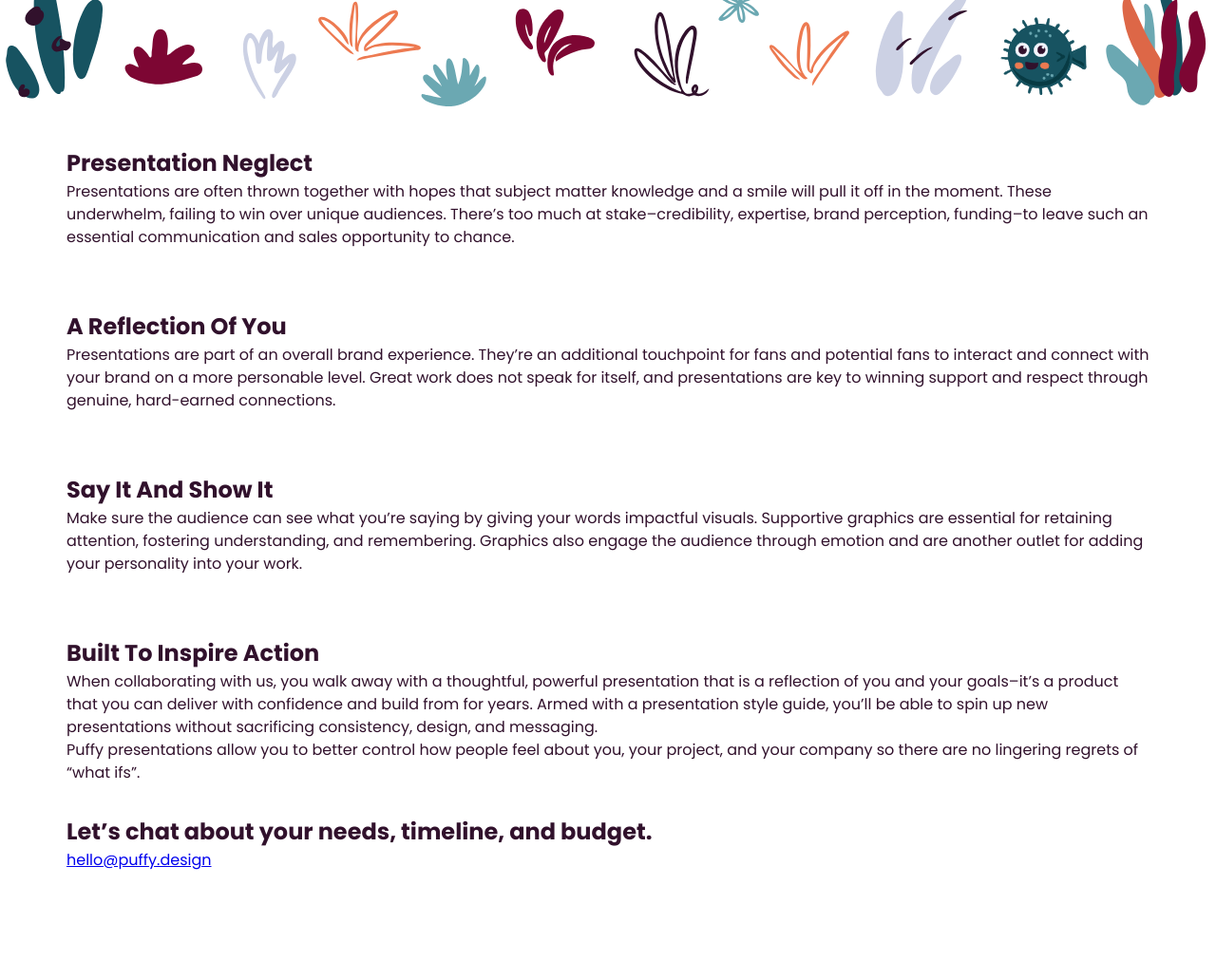
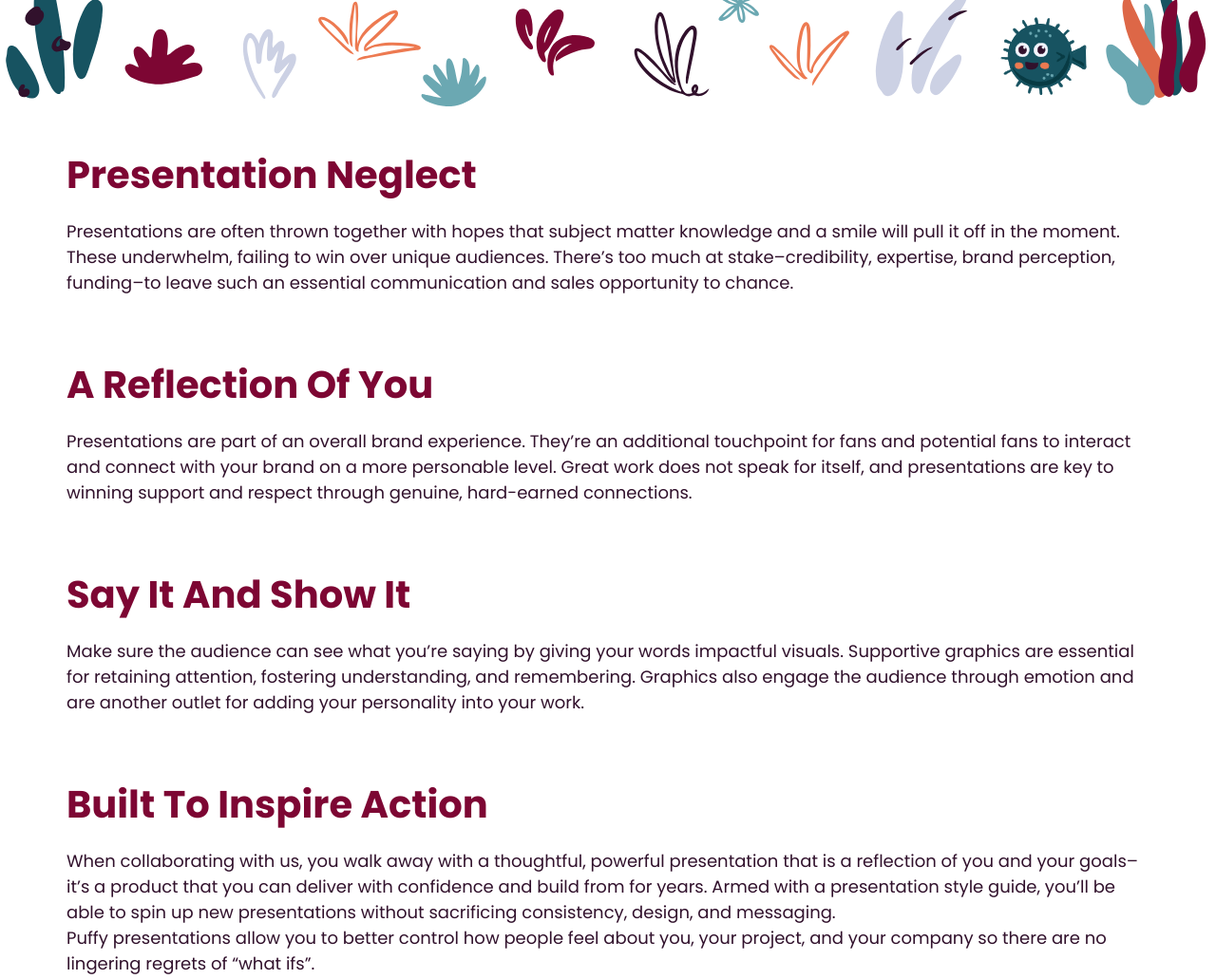
Before and after one commit to yupgup/puffy.design, a website built with Parcel: page index.html in a window 1280 px wide. Shown: the part 600-1631 px from the top of the page at 95% size. Before the commit the page ends 1518 px from the top, so only its background shows below. Built offline with nearby package versions, Linux system fonts and the light colour scheme.

Commit message:
Design iteration. Adds images

```diff
--- a/index.html
+++ b/index.html
@@ -2,7 +2,7 @@
 <html lang="en">
 <head>
   <meta charset="utf-8"/>
-  <title>My First Parcel App</title>
+  <title>Puffy Presentation Design</title>
 
   <link rel="preconnect" href="https://fonts.googleapis.com">
   <link rel="preconnect" href="https://fonts.gstatic.com" crossorigin>
@@ -28,7 +28,7 @@
     </div>
   </div>
 
-  <div class="block">
+  <div class="block sample-block sample-first">
     <div class="container">
       <div>
 
@@ -41,7 +41,7 @@
     </div>
   </div>
 
-  <div class="block">
+  <div class="block sample-block">
     <div class="container">
       <div>
 
@@ -54,7 +54,7 @@
     </div>
   </div>
 
-  <div class="block">
+  <div class="block sample-block sample-first">
     <div class="container">
       <div>
 
--- a/styles.css
+++ b/styles.css
@@ -73,9 +73,11 @@ select {
   }
 }
 
+/* Begin site styles */
 
 body {
   font-family: 'Poppins', sans-serif;
+  font-size: 18px;
   color: #31112C;
 }
 
@@ -121,6 +123,12 @@ h1 {
   text-align: center;
 }
 
+h2 {
+  margin-bottom: 1rem;
+  font-size: 2.5rem;
+  color: #7D0633;
+}
+
 h1 strong {
   font-weight: 900;
   text-transform: uppercase;
```
Also changed, not shown: images/drops-2.svg (added), images/drops-3.svg (added), images/drops.svg (added), images/floaters.svg (added), images/sample-bg-1.svg (added), images/sample-bg-2.svg (added), images/sample-bg-3.svg (added), images/squiggle.svg (added), images/waves-1.svg (added), 1 other file.
